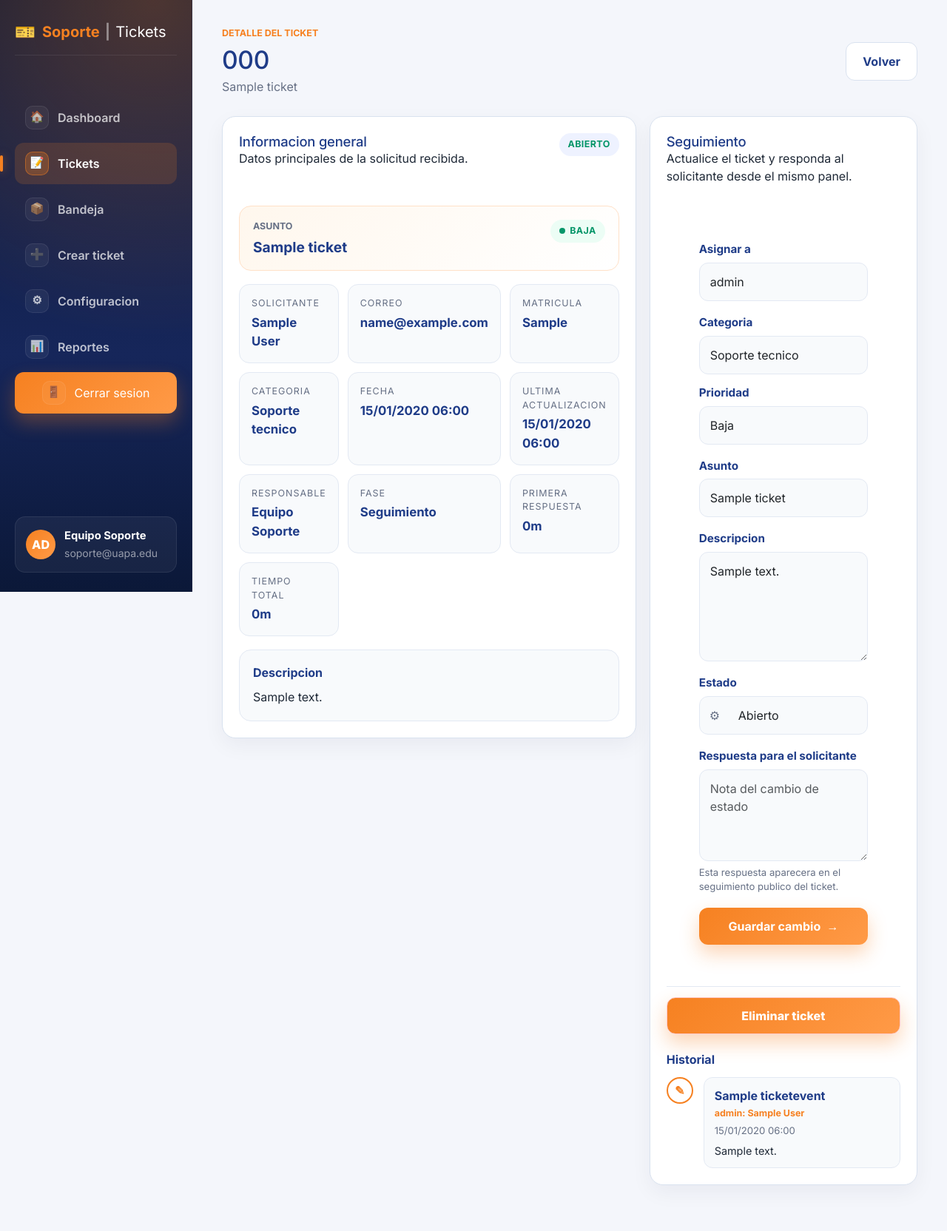
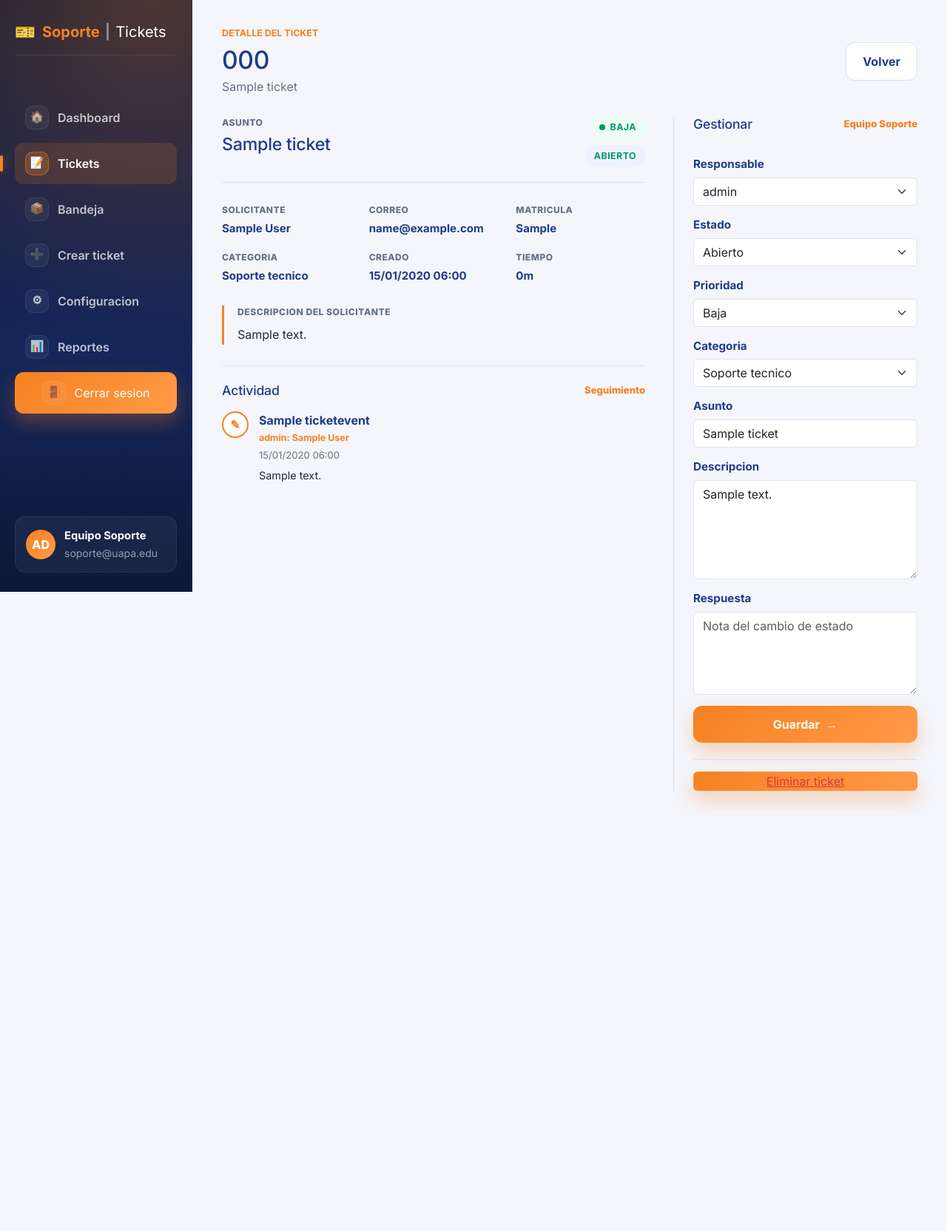
Before and after one commit to cruzayala/GestionTicketUAPA, a Django app: page /tickets/000/ in a window 1280 px wide. Shown: the whole page at 74% size. After the commit the page ends 1093 px from the top, so only its background shows below. Run offline with Django 5.2, Linux system fonts and the light colour scheme; a user stored in the database is signed in; data comes from the database, SQL or seed files in the repository; tables that the repository leaves empty hold one stand-in row (values such as "Sample post").

Commit message:
style: simplificar detalle de tickets

```diff
--- a/css/styles.css
+++ b/css/styles.css
@@ -1591,6 +1591,149 @@ footer p {
     margin-bottom: 26px;
 }
 
+.ticket-workspace {
+    align-items: start;
+    display: grid;
+    gap: 38px;
+    grid-template-columns: minmax(0, 1fr) 330px;
+}
+
+.ticket-main-column {
+    display: grid;
+    gap: 28px;
+    min-width: 0;
+}
+
+.ticket-overview {
+    align-items: start;
+    border-bottom: 1px solid var(--borde);
+    display: flex;
+    gap: 18px;
+    justify-content: space-between;
+    padding-bottom: 20px;
+}
+
+.ticket-overview h2 {
+    color: var(--azul);
+    font-size: 1.45rem;
+    line-height: 1.35;
+    margin: 5px 0 0;
+}
+
+.ticket-overview-label {
+    color: var(--gris);
+    display: block;
+    font-size: 0.76rem;
+    font-weight: 800;
+    letter-spacing: 0.04em;
+    text-transform: uppercase;
+}
+
+.ticket-overview-status {
+    align-items: flex-end;
+    display: flex;
+    flex-direction: column;
+    gap: 8px;
+}
+
+.ticket-meta-list {
+    display: grid;
+    gap: 18px 24px;
+    grid-template-columns: repeat(3, minmax(0, 1fr));
+    margin: 0;
+}
+
+.ticket-meta-list div {
+    min-width: 0;
+}
+
+.ticket-meta-list dt {
+    color: var(--gris);
+    font-size: 0.75rem;
+    font-weight: 800;
+    letter-spacing: 0.04em;
+    margin-bottom: 5px;
+    text-transform: uppercase;
+}
+
+.ticket-meta-list dd {
+    color: var(--azul);
+    font-size: 0.94rem;
+    font-weight: 700;
+    margin: 0;
+    overflow-wrap: anywhere;
+}
+
+.ticket-message {
+    border-left: 3px solid var(--naranja);
+    padding-left: 18px;
+}
+
+.ticket-message p {
+    color: var(--texto);
+    line-height: 1.7;
+    margin: 8px 0 0;
+}
+
+.ticket-activity {
+    border-top: 1px solid var(--borde);
+    padding-top: 22px;
+}
+
+.ticket-section-heading {
+    align-items: center;
+    display: flex;
+    gap: 12px;
+    justify-content: space-between;
+    margin-bottom: 18px;
+}
+
+.ticket-section-heading h2 {
+    color: var(--azul);
+    font-size: 1.1rem;
+    margin: 0;
+}
+
+.ticket-section-heading > span {
+    color: var(--naranja);
+    font-size: 0.82rem;
+    font-weight: 800;
+}
+
+.timeline-simple .timeline-cuerpo {
+    background: transparent;
+    border: 0;
+    padding: 0 0 20px;
+}
+
+.timeline-simple li:last-child .timeline-cuerpo {
+    padding-bottom: 0;
+}
+
+.ticket-control-rail {
+    border-left: 1px solid var(--borde);
+    padding-left: 26px;
+}
+
+.ticket-control-form {
+    display: grid;
+    gap: 15px;
+}
+
+.ticket-control-form .campo {
+    margin: 0;
+}
+
+.ticket-control-form textarea {
+    min-height: 112px;
+}
+
+.ticket-delete-action {
+    border-top: 1px solid var(--borde);
+    margin-top: 22px;
+    padding-top: 16px;
+}
+
 .admin-create-layout {
     align-items: start;
     display: grid;
@@ -2361,6 +2504,14 @@ footer p {
     .admin-create-layout {
         grid-template-columns: 1fr;
     }
+    .ticket-workspace {
+        grid-template-columns: 1fr;
+    }
+    .ticket-control-rail {
+        border-left: 0;
+        border-top: 1px solid var(--borde);
+        padding: 24px 0 0;
+    }
     .hero-features {
         grid-template-columns: 1fr;
     }
@@ -2500,6 +2651,19 @@ footer p {
         flex-direction: column-reverse;
     }
 
+    .ticket-overview {
+        flex-direction: column;
+    }
+
+    .ticket-overview-status {
+        align-items: flex-start;
+        flex-direction: row;
+    }
+
+    .ticket-meta-list {
+        grid-template-columns: 1fr 1fr;
+    }
+
     .menu-lateral {
         grid-template-columns: 1fr 1fr;
     }
--- a/templates/tickets/ticket_manage.html
+++ b/templates/tickets/ticket_manage.html
@@ -14,125 +14,39 @@
             <a class="boton-secundario" href="{% url 'ticket_list' %}">Volver</a>
         </header>
 
-        <main class="panel-doble">
-            <section class="panel detalle-ticket-panel">
-                <div class="panel-titulo">
+        <main class="ticket-workspace">
+            <section class="ticket-main-column">
+                <div class="ticket-overview">
                     <div>
-                        <h2>Informacion general</h2>
-                        <p class="sub-titulo">Datos principales de la solicitud recibida.</p>
+                        <span class="ticket-overview-label">Asunto</span>
+                        <h2>{{ ticket.subject }}</h2>
                     </div>
-                    <span class="estado-badge {{ ticket.status_class }}">{{ ticket.status }}</span>
-                </div>
-                <div class="detalle-destacado">
-                    <div>
-                        <span>Asunto</span>
-                        <strong>{{ ticket.subject }}</strong>
-                    </div>
-                    <span class="prioridad-badge {{ ticket.priority_class }}">{{ ticket.priority }}</span>
-                </div>
-                <div class="resumen-confirmacion">
-                    <article>
-                        <span>Solicitante</span>
-                        <strong>{{ ticket.full_name }}</strong>
-                    </article>
-                    <article>
-                        <span>Correo</span>
-                        <strong>{{ ticket.email }}</strong>
-                    </article>
-                    <article>
-                        <span>Matricula</span>
-                        <strong>{{ ticket.enrollment|default:"No aplica" }}</strong>
-                    </article>
-                    <article>
-                        <span>Categoria</span>
-                        <strong>{{ ticket.category }}</strong>
-                    </article>
-                    <article>
-                        <span>Fecha</span>
-                        <strong>{{ ticket.created_at|date:"d/m/Y H:i" }}</strong>
-                    </article>
-                    <article>
-                        <span>Ultima actualizacion</span>
-                        <strong>{{ ticket.updated_at|date:"d/m/Y H:i" }}</strong>
-                    </article>
-                    <article>
-                        <span>Responsable</span>
-                        <strong>{{ ticket.assignee_name }}</strong>
-                    </article>
-                    <article>
-                        <span>Fase</span>
-                        <strong>{{ ticket.phase_label }}</strong>
-                    </article>
-                    <article>
-                        <span>Primera respuesta</span>
-                        <strong>{{ ticket.response_label }}</strong>
-                    </article>
-                    <article>
-                        <span>Tiempo total</span>
-                        <strong>{{ ticket.elapsed_label }}</strong>
-                    </article>
-                </div>
-                <div class="descripcion-ticket">
-                    <label>Descripcion</label>
-                    <p>{{ ticket.description }}</p>
-                </div>
-            </section>
-
-            <section class="panel">
-                <div class="panel-titulo">
-                    <div>
-                        <h2>Seguimiento</h2>
-                        <p class="sub-titulo">Actualice el ticket y responda al solicitante desde el mismo panel.</p>
+                    <div class="ticket-overview-status">
+                        <span class="prioridad-badge {{ ticket.priority_class }}">{{ ticket.priority }}</span>
+                        <span class="estado-badge {{ ticket.status_class }}">{{ ticket.status }}</span>
                     </div>
                 </div>
-                <form method="post" class="ticket-form">
-                    {% csrf_token %}
-                    {% if form.errors %}
-                        <div class="alert alert-danger" role="alert">Revise los datos antes de guardar el ticket.</div>
-                    {% endif %}
-                    <div class="campo">
-                        <label for="id_assigned_to">Asignar a</label>
-                        {{ form.assigned_to }}
+
+                <dl class="ticket-meta-list">
+                    <div><dt>Solicitante</dt><dd>{{ ticket.full_name }}</dd></div>
+                    <div><dt>Correo</dt><dd>{{ ticket.email }}</dd></div>
+                    <div><dt>Matricula</dt><dd>{{ ticket.enrollment|default:"No aplica" }}</dd></div>
+                    <div><dt>Categoria</dt><dd>{{ ticket.category }}</dd></div>
+                    <div><dt>Creado</dt><dd>{{ ticket.created_at|date:"d/m/Y H:i" }}</dd></div>
+                    <div><dt>Tiempo</dt><dd>{{ ticket.elapsed_label }}</dd></div>
+                </dl>
+
+                <section class="ticket-message">
+                    <span class="ticket-overview-label">Descripcion del solicitante</span>
+                    <p>{{ ticket.description }}</p>
+                </section>
+
+                <section class="ticket-activity">
+                    <div class="ticket-section-heading">
+                        <h2>Actividad</h2>
+                        <span>{{ ticket.phase_label }}</span>
                     </div>
-                    <div class="grid-dos admin-edit-grid">
-                        <div class="campo">
-                            <label for="id_category">Categoria</label>
-                            {{ form.category }}
-                        </div>
-                        <div class="campo">
-                            <label for="id_priority">Prioridad</label>
-                            {{ form.priority }}
-                        </div>
-                    </div>
-                    <div class="campo">
-                        <label for="id_subject">Asunto</label>
-                        {{ form.subject }}
-                    </div>
-                    <div class="campo">
-                        <label for="id_description">Descripcion</label>
-                        {{ form.description }}
-                    </div>
-                    <div class="campo">
-                        <label for="id_status">Estado</label>
-                        <div class="input-icon">
-                            <span class="input-emoji">&#9881;</span>
-                            {{ form.status }}
-                        </div>
-                    </div>
-                    <div class="campo">
-                        <label for="id_note">Respuesta para el solicitante</label>
-                        {{ form.note }}
-                        <small class="ayuda-campo">Esta respuesta aparecera en el seguimiento publico del ticket.</small>
-                    </div>
-                    <button type="submit" class="boton-principal">Guardar cambio <span class="boton-flecha">&rarr;</span></button>
-                </form>
-                <form method="post" action="{% url 'ticket_delete' ticket.number %}" class="form-eliminar-ticket">
-                    {% csrf_token %}
-                    <button type="submit" class="btn btn-outline-danger boton-peligro">Eliminar ticket</button>
-                </form>
-                <div>
-                    <label class="label-seccion">Historial</label>
-                    <ul class="timeline">
+                    <ul class="timeline timeline-simple">
                         {% for event in ticket.events.all %}
                             <li>
                                 <span class="timeline-punto">&#9998;</span>
@@ -152,13 +66,59 @@
                                 <span class="timeline-punto">&#128229;</span>
                                 <div class="timeline-cuerpo">
                                     <strong>Sin eventos registrados</strong>
-                                    <small>Actualice el estado para agregar actividad</small>
+                                    <small>Actualice el ticket para agregar actividad</small>
                                 </div>
                             </li>
                         {% endfor %}
                     </ul>
-                </div>
+                </section>
             </section>
+
+            <aside class="ticket-control-rail">
+                <form method="post" class="ticket-control-form">
+                    {% csrf_token %}
+                    <div class="ticket-section-heading">
+                        <h2>Gestionar</h2>
+                        <span>{{ ticket.assignee_name }}</span>
+                    </div>
+                    {% if form.errors %}
+                        <div class="alert alert-danger" role="alert">Revise los datos antes de guardar el ticket.</div>
+                    {% endif %}
+                    <div class="campo">
+                        <label for="id_assigned_to">Responsable</label>
+                        {{ form.assigned_to }}
+                    </div>
+                    <div class="campo">
+                        <label for="id_status">Estado</label>
+                        {{ form.status }}
+                    </div>
+                    <div class="campo">
+                        <label for="id_priority">Prioridad</label>
+                        {{ form.priority }}
+                    </div>
+                    <div class="campo">
+                        <label for="id_category">Categoria</label>
+                        {{ form.category }}
+                    </div>
+                    <div class="campo">
+                        <label for="id_subject">Asunto</label>
+                        {{ form.subject }}
+                    </div>
+                    <div class="campo">
+                        <label for="id_description">Descripcion</label>
+                        {{ form.description }}
+                    </div>
+                    <div class="campo">
+                        <label for="id_note">Respuesta</label>
+                        {{ form.note }}
+                    </div>
+                    <button type="submit" class="boton-principal">Guardar <span class="boton-flecha">&rarr;</span></button>
+                </form>
+                <form method="post" action="{% url 'ticket_delete' ticket.number %}" class="ticket-delete-action">
+                    {% csrf_token %}
+                    <button type="submit" class="btn btn-link text-danger p-0">Eliminar ticket</button>
+                </form>
+            </aside>
         </main>
     </div>
 </div>
```
